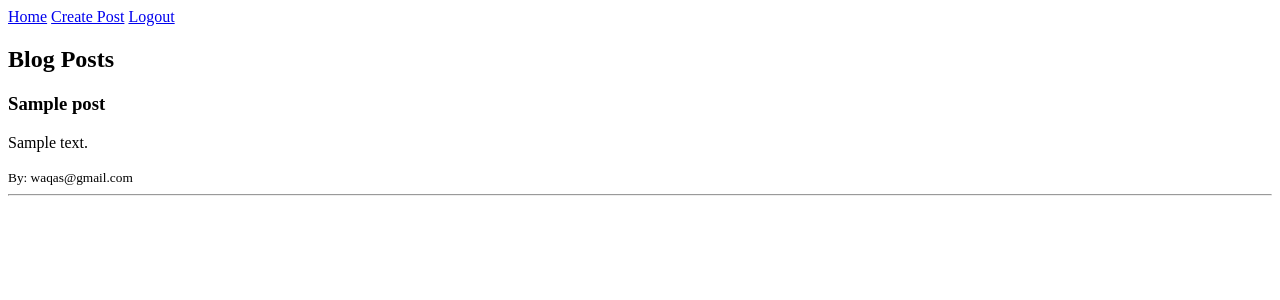
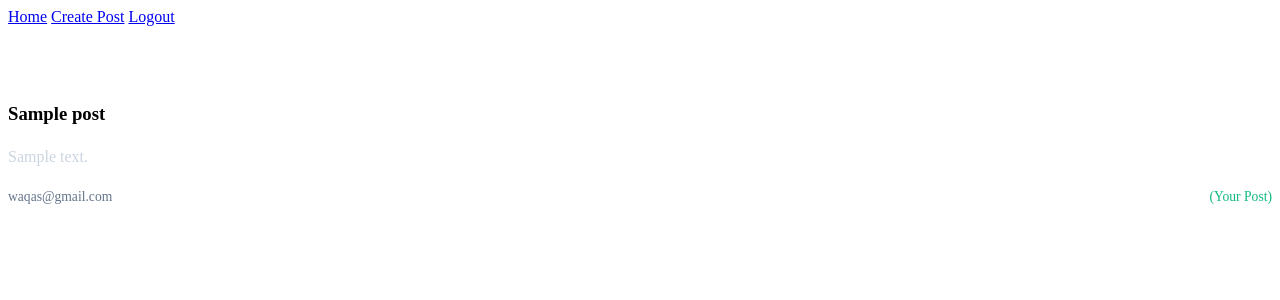
Before and after one commit to hwrehman786/website, a Flask app: page / in a window 1280 px wide. Shown: the top 300 px of the page. Run offline with Flask 3, Linux system fonts and the light colour scheme; a user stored in the database is signed in; tables that the repository leaves empty hold one stand-in row (values such as "Sample post").

Commit message:
Update index.html

```diff
--- a/templates/index.html
+++ b/templates/index.html
@@ -1,17 +1,21 @@
 {% extends "layout.html" %}
 
-{% block title %}
-    Blog Posts
+{% block content %}
+    <h2 style="color: white; margin-bottom: 30px;">Community Feed</h2>
+    {% if posts %}
+        {% for post in posts %}
+            <div class="post-card">
+                <h3>{{ post.title }}</h3>
+                <p style="color: #cbd5e1; line-height: 1.6;">{{ post.content }}</p>
+                <div style="margin-top: 20px; font-size: 0.85rem; color: #64748b; display: flex; justify-content: space-between;">
+                    <span><i class="fas fa-user"></i> {{ post.author.username }}</span>
+                    {% if post.user_id == current_user.id %}
+                        <span style="color: #10b981;">(Your Post)</span>
+                    {% endif %}
+                </div>
+            </div>
+        {% endfor %}
+    {% else %}
+        <p style="color: #64748b;">No stories found. Be the first to post!</p>
+    {% endif %}
 {% endblock %}
-
-{% block content %}
-    <h2>Blog Posts</h2>
-    {% for post in posts %}
-        <div>
-            <h3>{{ post.title }}</h3>
-            <p>{{ post.content }}</p>
-            <small>By: {{ post.author.username }}</small>
-        </div>
-        <hr>
-    {% endfor %}
-{% endblock %}
```
